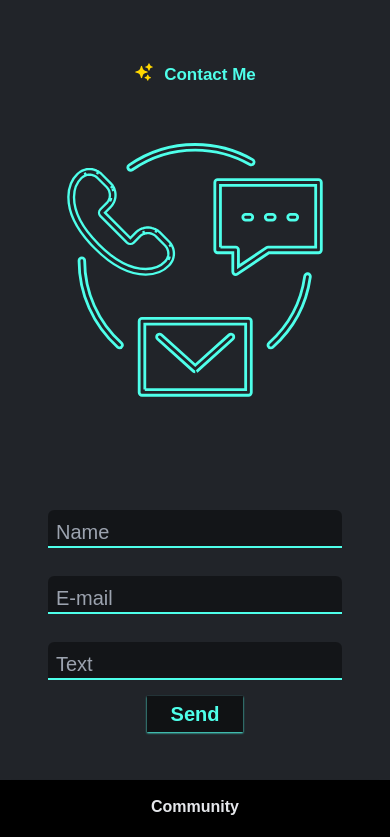
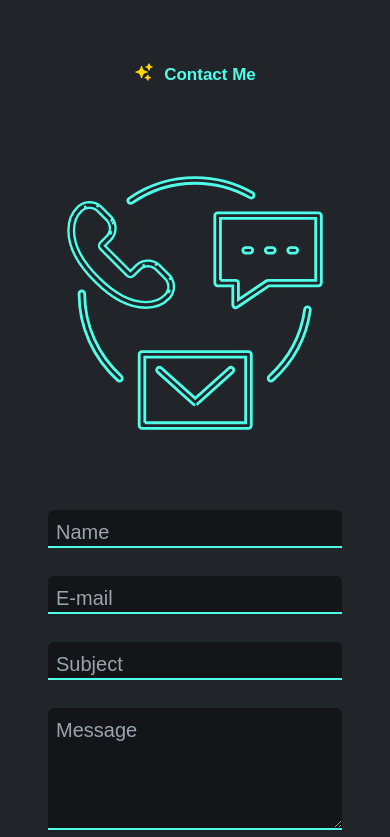
Before and after one commit to Olajaye/jayeola, a React (Vite) app: page / in a window 390 px wide. Shown: the part 3680-4517 px from the top of the page. Built offline with nearby package versions, Linux system fonts and the light colour scheme; a web font is replaced by a local one.

Commit message:
updating contact

```diff
--- a/index.html
+++ b/index.html
@@ -2,7 +2,7 @@
 <html lang="en">
   <head>
     <meta charset="UTF-8" />
-    <link rel="icon" type="image/image.png" href="/gean-removebg-preview(1).png" />
+    <!-- <link rel="icon" type="image/image.png" href="/gean-removebg-preview(1).png" /> -->
     <meta name="viewport" content="width=device-width, initial-scale=1.0" />
     <title>Jayeola Gbolahan</title>
   </head>
--- a/package.json
+++ b/package.json
@@ -10,6 +10,7 @@
     "preview": "vite preview"
   },
   "dependencies": {
+    "@emailjs/browser": "^4.3.3",
     "@heroicons/react": "^2.1.3",
     "framer-motion": "^11.1.7",
     "react": "^18.2.0",
--- a/src/App.tsx
+++ b/src/App.tsx
@@ -5,8 +5,33 @@ import About from "@/Components/About"
 import Projects from "@/Components/Projects"
 import Contact from "@/Components/Contact"
 import Footer from "@/Components/Footer"
+import Alert from "@/Components/Alert"
+import { useEffect, useState } from "react"
+
+
 
 function App() {
+  const [alert, setAlertOpne] = useState(false)
+  const [alertText, setAlertText] = useState("")
+  const [alertColor, setAlertColor] = useState(false)
+
+
+
+  const alertHandler = (open:boolean,message:string,color:boolean) => {
+    setAlertOpne(open)
+    setAlertText(message)
+    setAlertColor(color)
+    setTimeout(() => {
+      console.log("back")
+      setAlertOpne(false)
+    }, 3000)
+  }
+
+
+
+
+
+
   return (
     <section className="bg-dark mainapp w-[100%]" >
       <Navbar />
@@ -14,8 +39,9 @@ function App() {
       <About/>
       <Skills />
       <Projects />
-      <Contact />
-      <Footer/>
+      <Contact alertHandler={alertHandler} />
+      <Footer />
+      {alert && <Alert alertText={alertText} alertColor={alertColor} />}
    </section>
   )
 }
--- /dev/null
+++ b/src/Components/Alert/index.tsx
@@ -0,0 +1,46 @@
+import { motion, AnimatePresence } from 'framer-motion'
+import React from 'react'
+
+const alertVariance = {
+  hidden:{ x: 100, opacity: 0 },
+  visible: {
+    x: 0, opacity: 1, transition: {
+      duration: 1,
+      when:"beforeChildren"
+    }
+  },
+  exit:{opacity:0, x: 100}
+}
+
+const alertVariancebar = {
+  hidden:{ x:0, opacity: 1 },
+  visible:{x:180, opacity:0.5, transition:{duration:2}}
+}
+
+type Props = {
+  alertText: String
+  alertColor:Boolean
+}
+
+const Alert = ({alertText, alertColor}: Props) => {
+  return (
+    <>
+      <AnimatePresence>
+      <motion.div
+        variants={alertVariance}
+        initial="hidden"
+        animate="visible"
+        exit="exit"
+        className="fixed top-20 right-0 w-40">
+        <div className="text-green px-2 py-1 bg-gray-950">{alertText}</div>
+        <motion.div
+          variants={alertVariancebar}
+          className={`${alertColor ?"border-blue-800":"border-red-600"} border-b-4 w-40`}></motion.div>
+        </motion.div>
+      </AnimatePresence>
+
+    </>
+  )
+}
+
+export default Alert
--- a/src/Components/Contact/index.tsx
+++ b/src/Components/Contact/index.tsx
@@ -3,13 +3,34 @@ import ContactUs from "@/Components/Svgs/ContactUs"
 import { motion } from "framer-motion"
 import { ParentVariant, slideInFromLeft, slideInFromRight } from "@/utils/motion"
 import { SparklesIcon } from '@heroicons/react/24/solid'
+import emailjs from '@emailjs/browser';
+import { useRef } from "react"
 
-type Props = {}
+type Props = {
+  alertHandler: (open:boolean,message:string,color:boolean)=>void
+}
 
-const Contact = (props: Props) => {
+const Contact = ({alertHandler}:Props) => {
+   const form = useRef();
+  const sendEmail = (e:any) => {
+    e.preventDefault();
+    emailjs.sendForm('service_f9mn16i', 'template_ruh52zl', form.current, {publicKey: 't_pIAxg9QfhpiYJc5'})
+      .then(
+        () => {
+          alertHandler(true, `Thanks Gbolahan`,true )
+          // console.log('SUCCESS!');
+        },
+        (error) => {
+          alertHandler(true, `Failed`,false )
+          // console.log('FAILED...', error.text);
+        },
+    );
+
+    e.target.reset()
+  };
   return (
+    <>
     <section className='px-10 mt-5 pt-20 sm:pt-16 md:pt-28 md:pb-28' id="contact">
-
       <motion.div
         variants={slideInFromLeft(0.1)}
         initial="hidden"
@@ -21,12 +42,20 @@ const Contact = (props: Props) => {
         </h1>
       </motion.div>
       <div className='py-10 grid grid-cols-1 sm:grid-cols-2'>
-        <div className='p-2 flex justify-around place-content-center'>
+        <motion.div
+          initial={{ y: 50 }}
+          animate={{
+            y: -10, transition: {
+              duration: 3,
+              repeat: Infinity,
+              repeatType:"reverse"
+          }}}
+          className='p-2 flex justify-around place-content-center'>
           <ContactUs />
-        </div>
-
+        </motion.div>
         <div className='p-2 mt-6 pt-20 sm:pt-0 sm:mt-0 place-content-center'>
           <motion.form
+            ref={form} onSubmit={sendEmail}
             variants={ParentVariant}
             initial="hidden"
             whileInView="visible"
@@ -34,15 +63,40 @@ const Contact = (props: Props) => {
 
             <motion.input
               variants={slideInFromRight(0.2)}
-              type="text" id='name' placeholder='Name' className='w-[100%] sm:w-[70%]  bg-[rgb(0,0,0,0.4)]  border-green border-b-2 rounded-t-md  outline-0 px-2 pt-2 text-white text-xl ' />
+              type="text"
+              name="user_name"
+              placeholder='Name'
+              required
+              className='w-[100%] sm:w-[70%]  bg-[rgb(0,0,0,0.4)]  border-green border-b-2 rounded-t-md  outline-0 px-2 pt-2 text-white text-xl '
+            />
 
             <motion.input
               variants={slideInFromLeft(0.4)}
-              type="email" id='email' placeholder='E-mail' className='w-[100%] sm:w-[70%]  bg-[rgb(0,0,0,0.4)]  border-green border-b-2 rounded-t-md outline-0 px-2 pt-2 text-white text-xl my-7' />
+              type="email"
+              name="user_email"
+              placeholder='E-mail'
+              required
+              className='w-[100%] sm:w-[70%]  bg-[rgb(0,0,0,0.4)]  border-green border-b-2 rounded-t-md outline-0 px-2 pt-2 text-white text-xl my-7'
+            />
 
             <motion.input
               variants={slideInFromRight(0.6)}
-              name="textcontent" id="textcontent" placeholder='Text' className='w-[100%] sm:w-[70%]  bg-[rgb(0,0,0,0.4)]  border-green border-b-2 rounded-t-md  outline-0 px-2 pt-2 text-white text-xl' />
+              name="sebject"
+              required
+              placeholder='Subject'
+              className='w-[100%] sm:w-[70%]  bg-[rgb(0,0,0,0.4)]  border-green border-b-2 rounded-t-md  outline-0 px-2 pt-2 text-white text-xl'
+            />
+
+
+            <motion.textarea
+              variants={slideInFromRight(0.6)}
+              name="message"
+              required
+              placeholder='Message'
+              className='w-[100%] sm:w-[70%]  bg-[rgb(0,0,0,0.4)]  border-green border-b-2 rounded-t-md  outline-0 px-2 pt-2 mt-7 text-white text-xl'
+              cols={30}
+              rows={4}
+            />
 
 
             <motion.div
@@ -53,8 +107,8 @@ const Contact = (props: Props) => {
           </motion.form>
         </div>
       </div>
-    </section>
-
+      </section>
+    </>
   )
 }
 
```
Also changed, not shown: 1 other file (tests, documents, lock files or other folders).
